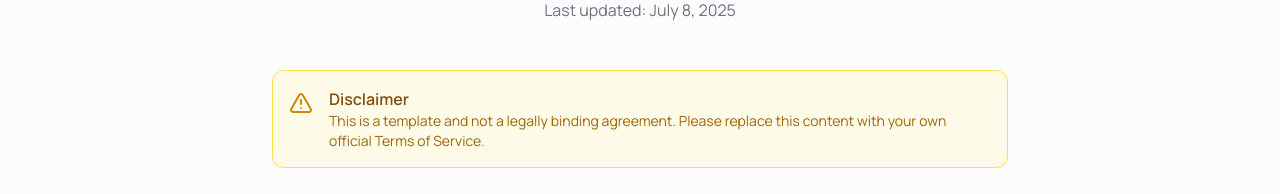
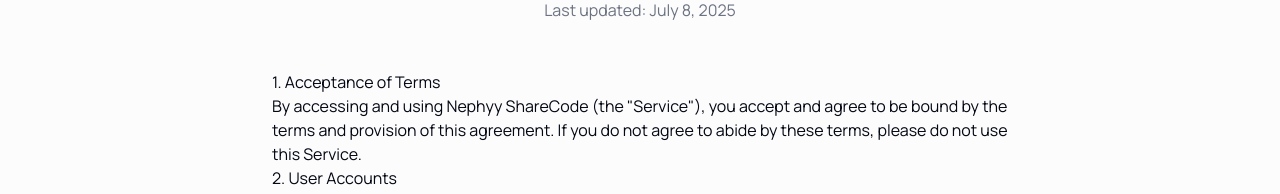
Before and after one commit to Nephyy1/nephyy-sharecode, a Next.js app: page /terms-of-service in a window 1280 px wide. Shown: the part 259-453 px from the top of the page. Built offline with nearby package versions, Linux system fonts and the light colour scheme; no server answers.

Commit message:
Update page.tsx

```diff
--- a/app/(main)/terms-of-service/page.tsx
+++ b/app/(main)/terms-of-service/page.tsx
@@ -1,21 +1,9 @@
-import { AlertTriangle } from "lucide-react";
-
 export default function TermsOfServicePage() {
   return (
     <div className="container mx-auto max-w-3xl py-8 px-4">
       <div className="space-y-4 mb-12 text-center">
         <h1 className="text-4xl font-bold tracking-tighter sm:text-5xl">Terms of Service</h1>
         <p className="text-muted-foreground">Last updated: July 8, 2025</p>
-      </div>
-
-      <div className="flex items-start gap-4 p-4 mb-8 rounded-lg border border-yellow-300 bg-yellow-50 dark:border-yellow-800 dark:bg-yellow-900/20">
-        <AlertTriangle className="h-6 w-6 text-yellow-600 dark:text-yellow-400 mt-1" />
-        <div className="flex-1">
-          <h3 className="font-semibold text-yellow-800 dark:text-yellow-300">Disclaimer</h3>
-          <p className="text-sm text-yellow-700 dark:text-yellow-400/80">
-            This is a template and not a legally binding agreement. Please replace this content with your own official Terms of Service.
-          </p>
-        </div>
       </div>
 
       <article className="prose prose-lg dark:prose-invert max-w-none">
```
